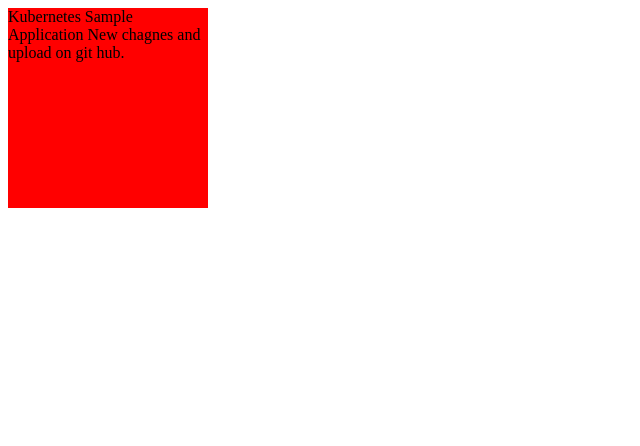
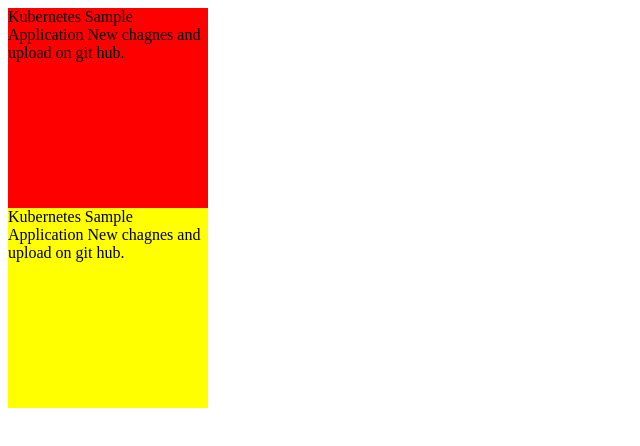
Before and after one commit to RajeshBoffincoders/digital-ocean-kubernetes-deploy, a plain HTML site: page index.html in a window 1280 px wide. Shown: the whole page, without its empty margins (0-640 px from the left). Drawn offline with Linux system fonts and the light colour scheme.

```diff
--- a/index.html
+++ b/index.html
@@ -5,6 +5,11 @@
   Kubernetes Sample Application
   New chagnes and upload on git hub.
 </div>
+<div style="height:200px;width:200px;background:yellow">
+  Kubernetes Sample Application
+  New chagnes and upload on git hub.
+</div>
+
 
 
 </body>
```
Also changed, not shown: 3 other files.
